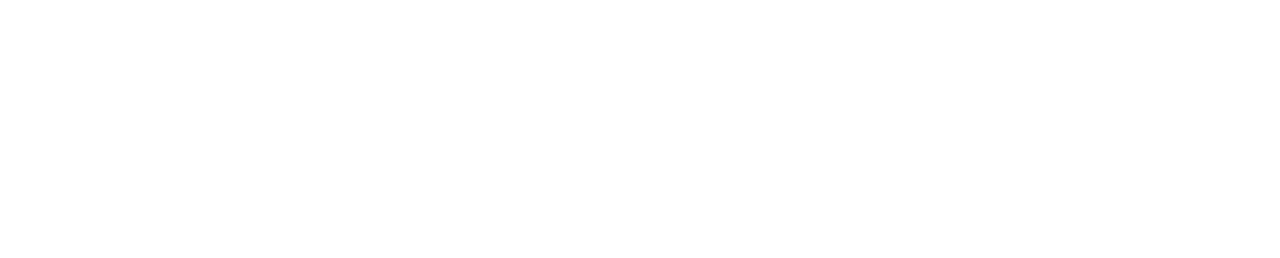
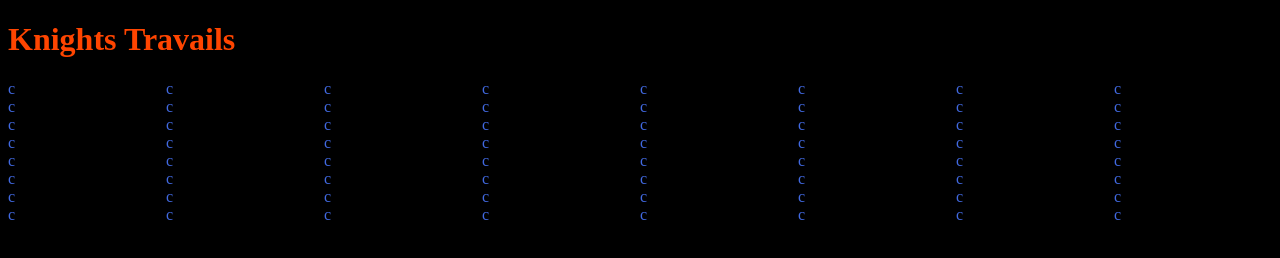
Before and after one commit to Sedbastian/odin-knights-travails, a website built with webpack: page dist/index.html in a window 1280 px wide. Built offline with nearby package versions, Linux system fonts and the light colour scheme.

Commit message:
Start board

```diff
--- a/src/index.js
+++ b/src/index.js
@@ -1,4 +1,13 @@
 import "./style.css";
 import { possibleMoves, isInNextMove, knightMoves } from "./knights-travails";
 
-console.log(knightMoves([[0, 0]], [7, 7]));
+const board = document.querySelector(".board");
+for (let i = 0; i < 64; i++) {
+  const square = document.createElement("div");
+	square.dataset.x = i % 8;
+	square.dataset.y = Math.floor(i / 8);
+	square.textContent = "c";
+  board.appendChild(square);
+}
+
+console.log(board);
--- a/src/style.css
+++ b/src/style.css
@@ -0,0 +1,15 @@
+html {
+	background-color: black;
+}
+
+h1 {
+	color: orangered;
+}
+
+.board {
+	display: grid;
+	grid-template-columns: repeat(8, 1fr);
+	grid-template-rows: repeat(8, 1fr);
+
+	color: royalblue;
+}
```
Also changed, not shown: dist/index.html.
